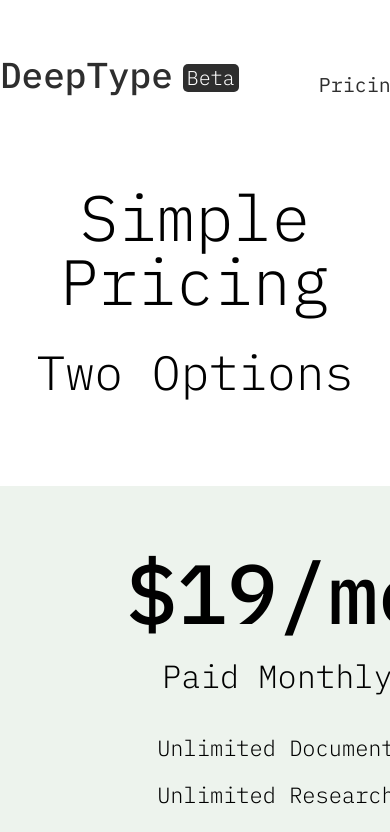
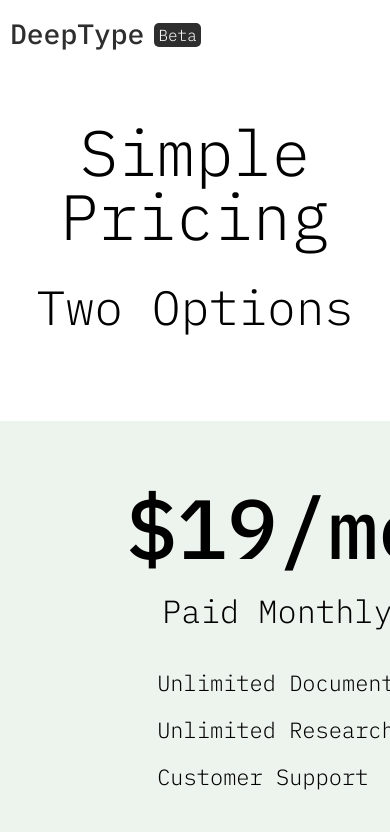
Before and after one commit to alexthegoodman/deeptype, a Next.js app in the folder packages/commontext-web/: page /pricing in a window 390 px wide. Shown: the top 832 px of the page. Built offline with nearby package versions, Linux system fonts and the light colour scheme; no server answers.

Commit message:
mobile site header

```diff
--- /dev/null
+++ b/packages/commontext-web/app/mixins.scss
@@ -0,0 +1,19 @@
+@import "./variables.scss";
+
+@mixin desktopDown {
+  @media (max-width: $desktop) {
+    @content;
+  }
+}
+
+@mixin tabletDown {
+  @media (max-width: $mid) {
+    @content;
+  }
+}
+
+@mixin phoneDown {
+  @media (max-width: $small) {
+    @content;
+  }
+}
--- a/packages/commontext-web/app/variables.scss
+++ b/packages/commontext-web/app/variables.scss
@@ -1,6 +1,8 @@
 $desktop: 1200px;
 $mid: 900px;
 $small: 500px;
+
+$gap: 10px;
 
 $green1: #5ec262;
 $darkGreen: #55ae59;
--- a/packages/commontext-web/components/SiteHeader/SiteHeader.module.scss
+++ b/packages/commontext-web/components/SiteHeader/SiteHeader.module.scss
@@ -1,19 +1,33 @@
 @import "../../app/variables.scss";
 @import "../../app/shared.scss";
+@import "../../app/mixins.scss";
 
 .siteHeader {
   margin-top: 35px;
 
-  .siteHeaderInner {
-    display: flex;
-    flex-direction: row;
-    justify-content: space-between;
-    width: $desktop;
-    margin: 0 auto;
+  .mobileButtonContainer {
+    display: none;
 
-    .left {
-      display: flex;
-      flex-direction: row;
+    position: absolute;
+    // top: $gap;
+
+    right: $gap;
+    z-index: 20;
+  }
+
+  .mobileButtonContainer,
+  .buttonContainer {
+    position: absolute;
+    right: $gap;
+    top: 15px;
+
+    a {
+      font-weight: 700;
+      font-size: 42px;
+      color: $blackish;
+      text-decoration: none;
+    }
+  }
 
   .brand {
     margin-right: 80px;
@@ -38,6 +52,18 @@
       }
     }
   }
+
+  .siteHeaderInner {
+    display: flex;
+    flex-direction: row;
+    justify-content: space-between;
+    width: $desktop;
+    margin: 0 auto;
+
+    .left {
+      display: flex;
+      flex-direction: row;
+
       .navigation {
         align-self: flex-end;
 
@@ -64,4 +90,79 @@
     .right {
     }
   }
+
+  .mobileHeader {
+    display: none;
+
+    width: 100%;
+
+    .mobileHeaderInner {
+      display: flex;
+      justify-content: space-between;
+      width: 100%;
+      padding: $gap;
+
+      .brand {
+        position: absolute;
+        top: 20px;
+        left: $gap;
+
+        a {
+          font-size: 28px;
+
+          span {
+            font-size: 16px;
           }
+        }
+      }
+    }
+  }
+
+  @include desktopDown {
+    .siteHeaderInner {
+      width: 100%;
+      padding: 0 $gap;
+    }
+  }
+  @include phoneDown {
+    margin-top: $gap;
+
+    .siteHeaderInner {
+      display: none;
+    }
+    .mobileHeader {
+      display: block;
+    }
+
+    &.showMobile {
+      .mobileHeader {
+      }
+      .siteHeaderInner {
+        display: flex;
+        flex-direction: column;
+
+        .left {
+          flex-direction: column;
+          padding-top: 50px;
+
+          .navigation {
+            align-self: flex-start;
+
+            li {
+              margin: 5px 0;
+
+              a {
+                display: block;
+                padding: 20px 0;
+              }
+            }
+          }
+        }
+
+        .brand {
+          display: none;
+        }
+      }
+    }
+  }
+}
--- a/packages/commontext-web/components/SiteHeader/SiteHeader.tsx
+++ b/packages/commontext-web/components/SiteHeader/SiteHeader.tsx
@@ -1,3 +1,5 @@
+"use client";
+
 import * as React from "react";
 
 import { IBM_Plex_Mono } from "@next/font/google";
@@ -5,7 +7,8 @@ import styles from "./SiteHeader.module.scss";
 
 import { SiteHeaderProps } from "./SiteHeader.d";
 import Link from "next/link";
-import { cookies } from "next/headers";
+import { useCookies } from "react-cookie";
+// import { cookies } from "next/headers";
 
 const ibmPlexMono = IBM_Plex_Mono({
   subsets: ["latin"],
@@ -13,11 +16,28 @@ const ibmPlexMono = IBM_Plex_Mono({
 });
 
 const SiteHeader: React.FC<SiteHeaderProps> = () => {
-  const nextCookies = cookies();
-  const coUserToken = nextCookies.get("coUserToken");
+  // const nextCookies = cookies();
+  // const coUserToken = nextCookies.get("coUserToken");
+  const [cookies, setCookie] = useCookies(["coUserToken"]);
+  const token = cookies.coUserToken;
+
+  const [showMobile, setShowMobile] = React.useState(false);
+
+  const closeMenus = () => {
+    setShowMobile(false);
+  };
 
   return (
-    <header className={`${ibmPlexMono.className} ${styles.siteHeader}`}>
+    <header
+      className={`${ibmPlexMono.className} ${styles.siteHeader}  ${
+        showMobile ? styles.showMobile : styles.hideMobile
+      }`}
+    >
+      <div className={styles.mobileButtonContainer}>
+        <a href="#!" onClick={() => setShowMobile(!showMobile)}>
+          <i className="ph-list"></i>
+        </a>
+      </div>
       <div className={styles.siteHeaderInner}>
         <div className={styles.left}>
           <div className={`${styles.brand}`}>
@@ -37,7 +57,7 @@ const SiteHeader: React.FC<SiteHeaderProps> = () => {
           </nav>
         </div>
         <div className={styles.right}>
-          {coUserToken ? (
+          {token ? (
             <Link href="/browse" className={styles.btn}>
               Go to App
             </Link>
@@ -48,6 +68,22 @@ const SiteHeader: React.FC<SiteHeaderProps> = () => {
           )}
         </div>
       </div>
+      <div className={styles.mobileHeader}>
+        <div className={styles.mobileHeaderInner}>
+          <div className={styles.brandContainer}>
+            <h1 className={styles.brand}>
+              <Link href="/">
+                DeepType<span>Beta</span>
+              </Link>
+            </h1>
+          </div>
+          <div className={styles.buttonContainer}>
+            <a href="#!" onClick={() => setShowMobile(!showMobile)}>
+              <i className="ph-list"></i>
+            </a>
+          </div>
+        </div>
+      </div>
     </header>
   );
 };
```
Also changed, not shown: packages/commontext-web/app/page.module.scss (+10 -1 lines). Lines whose indentation alone changed are shown as unchanged.
